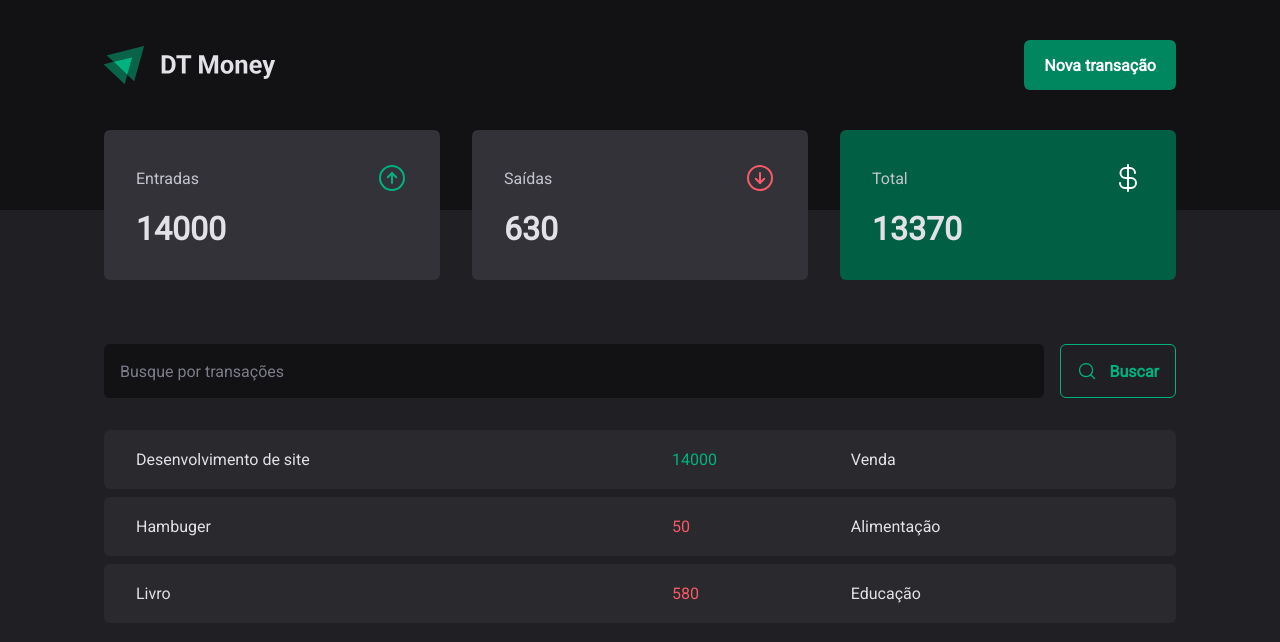
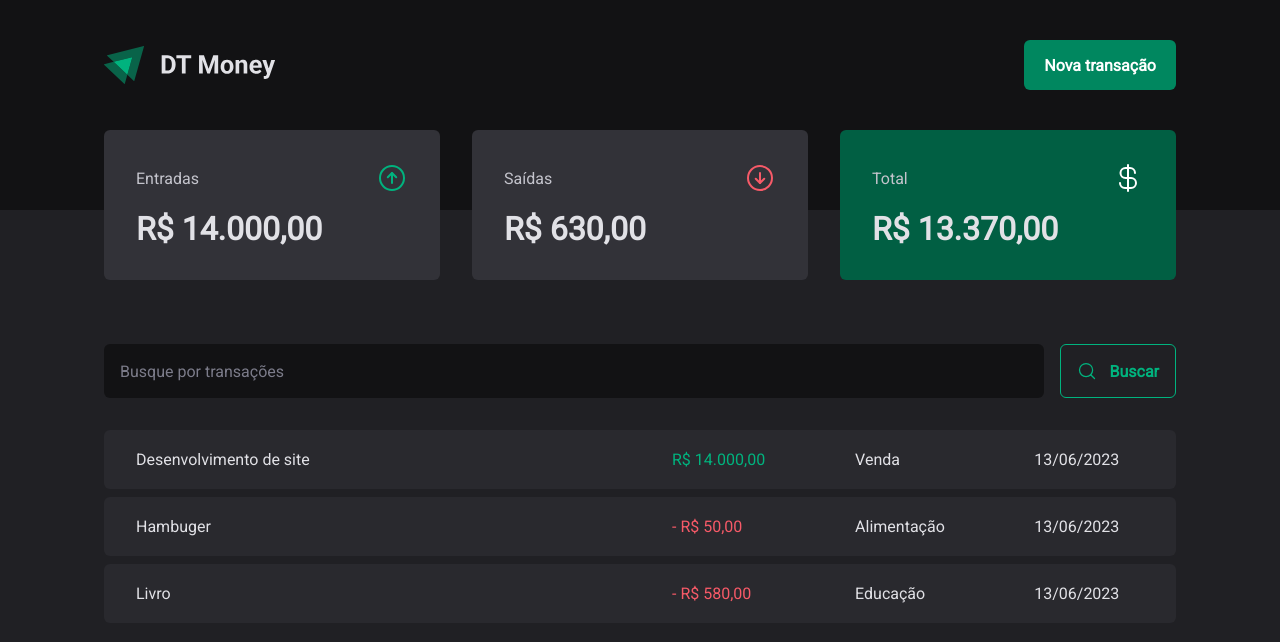
Before and after one commit to FranciscoVieir/DT-Money, a React (Vite) app: page / in a window 1280 px wide. Shown: the top 642 px of the page. Built offline with nearby package versions, Linux system fonts and the light colour scheme; data requests are answered from the project's data file.

Commit message:
Feat: formatting values

```diff
--- a/src/components/Summary/index.tsx
+++ b/src/components/Summary/index.tsx
@@ -2,6 +2,7 @@
 import { SummaryContainer, SummaryCard } from "./styles";
 import { useContext } from "react";
 import { TransactionsContext } from "../../contexts/transactionsContext";
+import { priceFormatter } from "../../utils/formatter";
 
 export function Summary() {
   const {transactions} = useContext(TransactionsContext)
@@ -33,7 +34,7 @@
           <ArrowCircleUp size={32} color="#00b37e" />
         </header>
 
-        <strong>{summary.income}</strong>
+        <strong>{priceFormatter.format(summary.income)}</strong>
       </SummaryCard>
 
       <SummaryCard>
@@ -42,7 +43,7 @@
           <ArrowCircleDown size={32} color="#f75a68" />
         </header>
 
-        <strong>{summary.outcome}</strong>
+        <strong>{priceFormatter.format(summary.outcome)}</strong>
       </SummaryCard>
 
       <SummaryCard variant="green">
@@ -51,7 +52,7 @@
           <CurrencyDollar size={32} color="#fff" />
         </header>
 
-        <strong>{summary.total}</strong>
+        <strong>{priceFormatter.format(summary.total)}</strong>
       </SummaryCard>
     </SummaryContainer>
   )
--- a/src/contexts/transactionsContext.tsx
+++ b/src/contexts/transactionsContext.tsx
@@ -6,7 +6,7 @@
   type: 'income'| 'outcome';
   price: number;
   category: string;
-  createAt: string;
+  createdAt: string;
 }
 
 interface TransactionContextType {
--- a/src/pages/Transactions/index.tsx
+++ b/src/pages/Transactions/index.tsx
@@ -4,6 +4,7 @@
 import { SearchForm } from "./components/SearchForm";
 import { PriceHighlight, TransactionsContainer, TransactionsTable } from "./styles";
 import { TransactionsContext } from "../../contexts/transactionsContext";
+import { dateFormatter, priceFormatter } from "../../utils/formatter";
 
 
 export function Transactions() {
@@ -25,11 +26,13 @@
               <td width="50%">{transaction.description}</td>
               <td>
                 <PriceHighlight variant={transaction.type}>
-                  {transaction.price}
+                  {transaction.type === 'outcome' && '- '}
+
+                  {priceFormatter.format(transaction.price)}
                 </PriceHighlight>
               </td>
               <td>{transaction.category}</td>
-              <td>{transaction.createAt}</td>
+              <td>{dateFormatter.format(new Date(transaction.createdAt))}</td>
             </tr>
               )
             })}
--- /dev/null
+++ b/src/utils/formatter.ts
@@ -0,0 +1,6 @@
+export const dateFormatter = new Intl.DateTimeFormat('pt-BR');
+
+export const priceFormatter = new Intl.NumberFormat('pt-BR', {
+  style: 'currency',
+  currency: 'BRL'
+})
```
